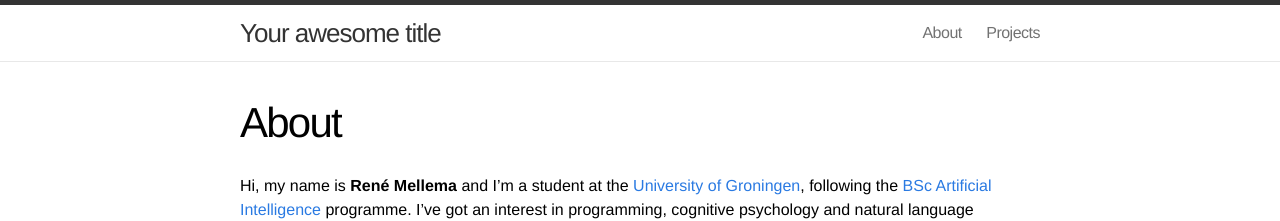
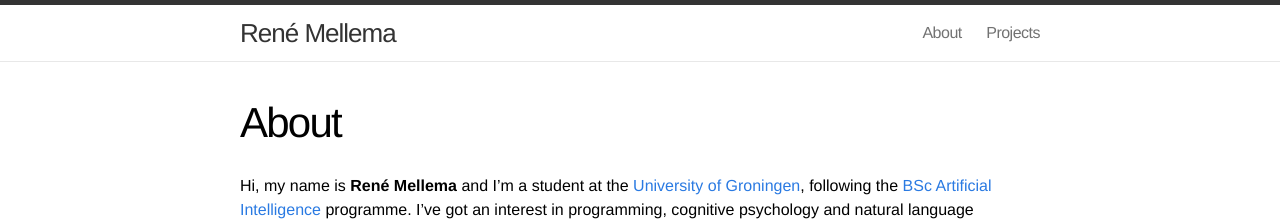
Before and after one commit to rmellema/rmellema.github.io, a Jekyll site: the page built from about.md, in a window 1280 px wide. Shown: the top 221 px of the page. Built offline with Jekyll 4.4.1, drawn with Linux system fonts in a browser that asks for light colours; some of the changed lines change nothing that is shown.

Commit message:
Changed the title and wrote a description

```diff
--- a/_config.yml
+++ b/_config.yml
@@ -1,7 +1,7 @@
 # Site settings
-title: Your awesome title
+title: René Mellema
 email: rene.mellema@gmail.com
-description: "Write an awesome description for your new site here. You can edit this line in _config.yml. It will appear in your document head meta (for Google search results) and in your feed.xml site description."
+description: "The internet home of René Mellema, containing his projects and a blog"
 baseurl: ""
 url: "http://rmellema.github.io"
 twitter_username: remellema
```
